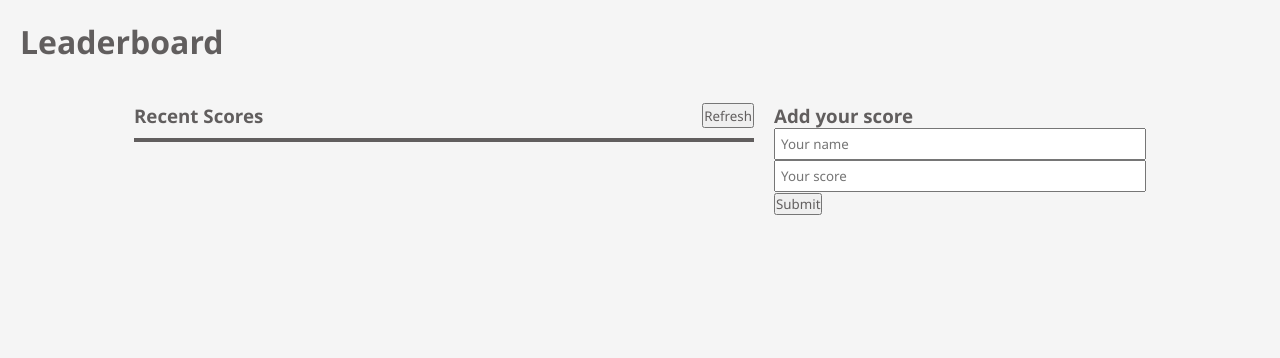
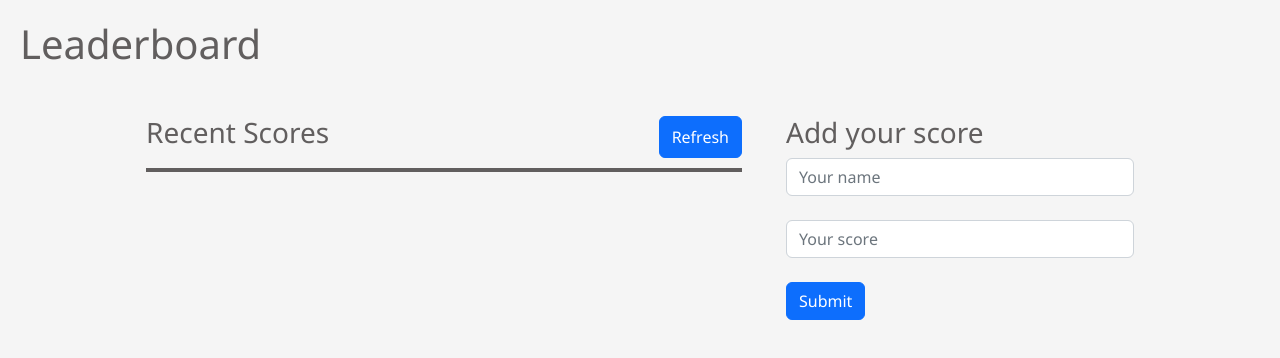
Before and after one commit to Theodoraldo/leaderboard-project, a website built with webpack: page src/index.html in a window 1280 px wide. Built offline with nearby package versions, Linux system fonts and the light colour scheme; no server answers.

Commit message:
Modify source folder

```diff
--- a/src/index.html
+++ b/src/index.html
@@ -3,6 +3,12 @@
   <head>
     <meta charset="UTF-8" />
     <meta name="viewport" content="width=device-width, initial-scale=1.0" />
+    <link
+      href="https://cdn.jsdelivr.net/npm/bootstrap@5.2.3/dist/css/bootstrap.min.css"
+      rel="stylesheet"
+      integrity="sha384-rbsA2VBKQhggwzxH7pPCaAqO46MgnOM80zW1RWuH61DGLwZJEdK2Kadq2F9CUG65"
+      crossorigin="anonymous"
+    />
     <title>Leader board</title>
   </head>
   <body>
@@ -11,20 +17,32 @@
       <div class="score">
         <div class="score_head">
           <h3>Recent Scores</h3>
-          <button id="refresh">Refresh</button>
+          <button id="refresh" class="btn btn-primary">Refresh</button>
         </div>
         <div class="score_details">
-          <ul class="container">
-
+          <ul class="container"></ul>
         </div>
       </div>
       <div class="add_score">
         <h3>Add your score</h3>
         <form class="add_score_info">
-          <input id="user_name" type="text" placeholder="Your name" /> <br />
-          <input id="user_score" type="number" placeholder="Your score" />
+          <input
+            id="user_name"
+            class="form-control"
+            type="text"
+            placeholder="Your name"
+          />
           <br />
-          <button id="submit" type="submit">Submit</button>
+          <input
+            id="user_score"
+            class="form-control"
+            type="number"
+            placeholder="Your score"
+          />
+          <br />
+          <button id="submit" class="btn btn-primary" type="submit">
+            Submit
+          </button>
         </form>
       </div>
     </div>
--- a/src/module/fetchData.js
+++ b/src/module/fetchData.js
@@ -11,7 +11,7 @@ const displayData = async () => {
     const data = await response.json();
     for (let i = 0; i < data.result.length; i += 1) {
       container.innerHTML += `
-        <li class='${data.result[i] % 2 ? 'odd' : 'even'}'>${data.result[i].user} : ${data.result[i].score}</li>
+        <li class='${i % 2 === 0 ? 'odd' : 'even'}'>${data.result[i].user} : ${data.result[i].score}</li>
         </ul>
         `;
     }
```
